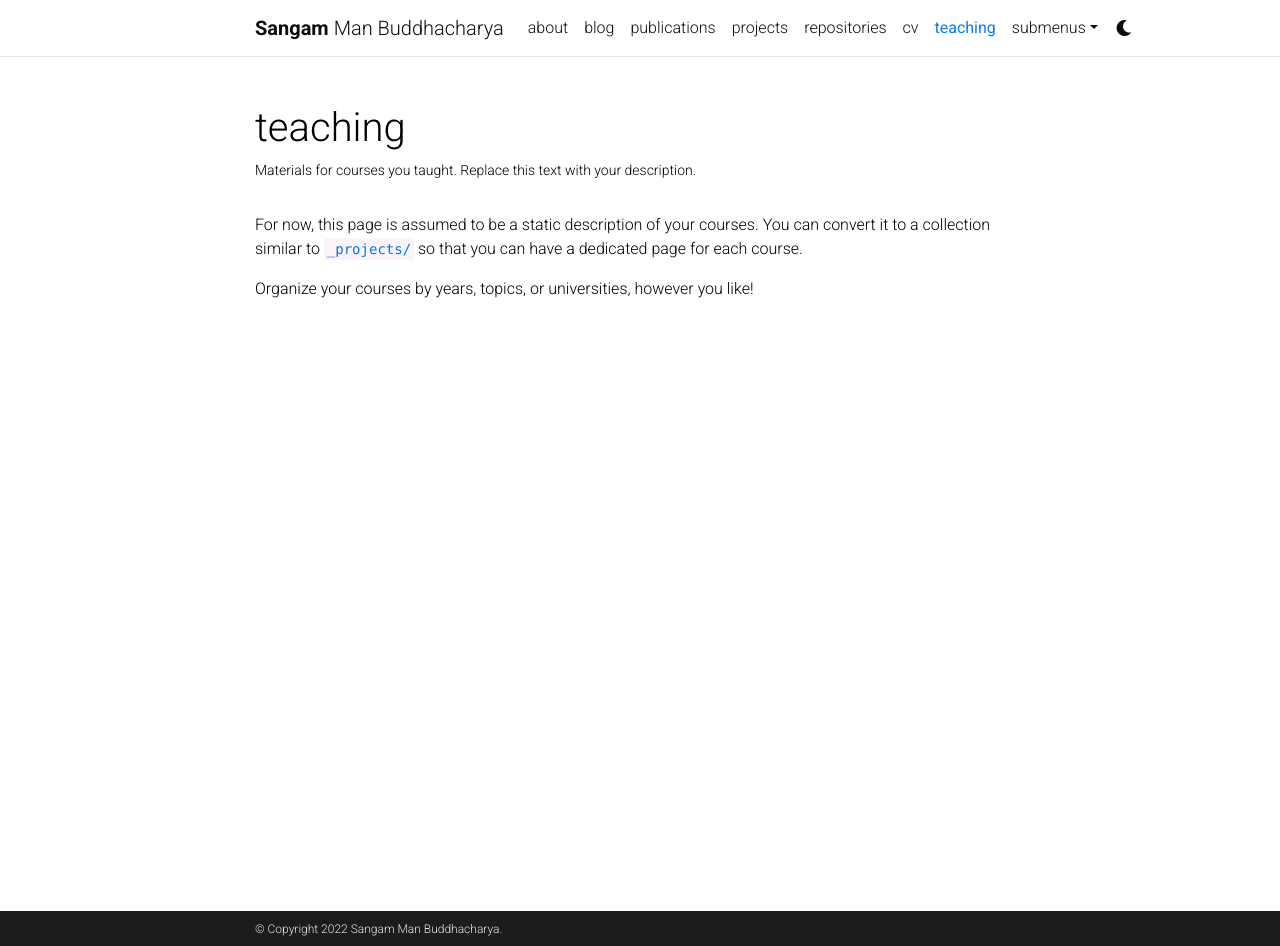
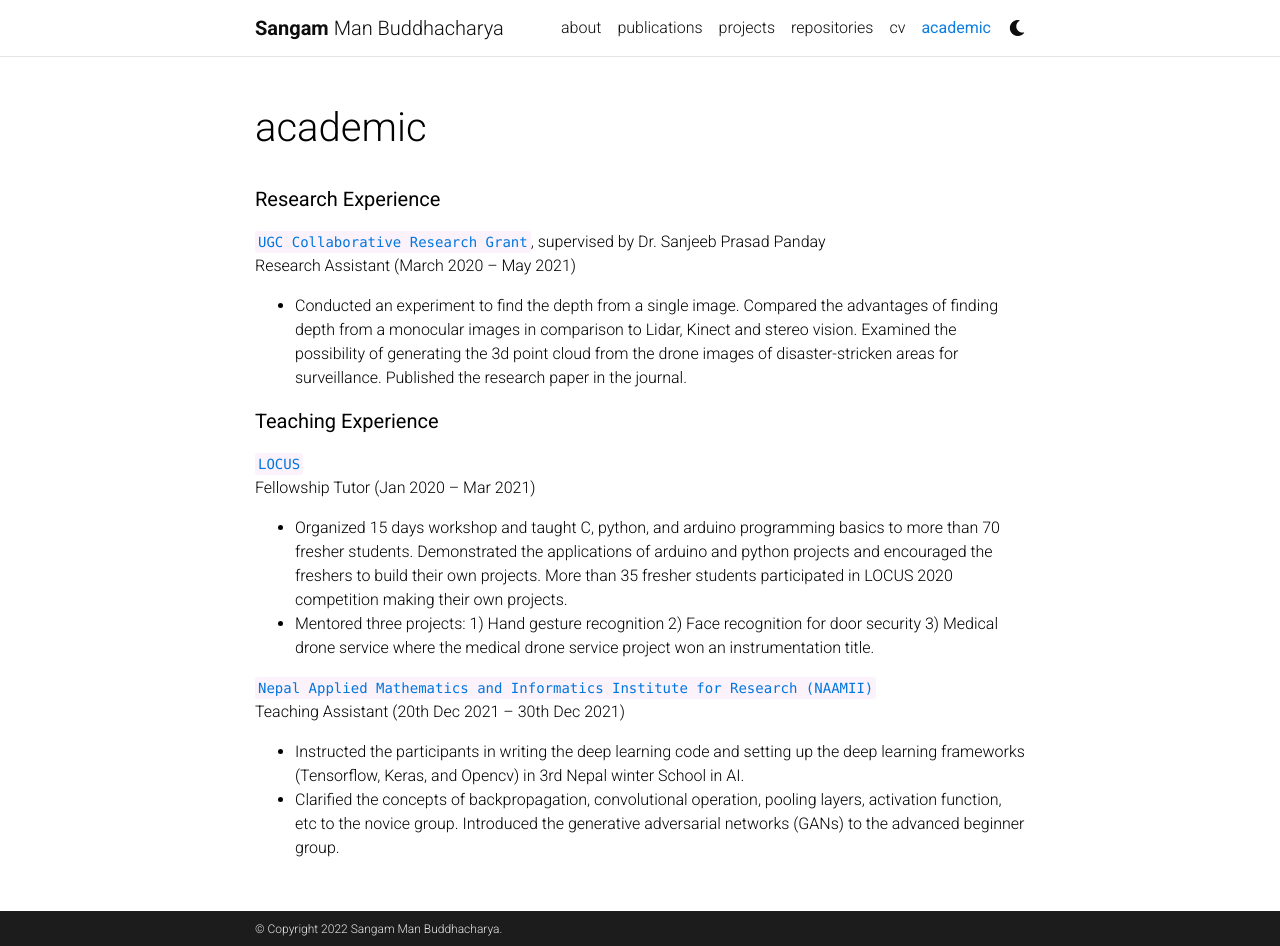
Before and after one commit to sanbuddhacharyas/sanbuddhacharyas.github.io, a Jekyll site: the page built from _pages/teaching.md, in a window 1280 px wide and 946 px high. Built offline with Jekyll 4.4.1, drawn with Linux system fonts in a browser that asks for light colours; comment, search, counter and statistics services are not loaded; a style sheet for code colours, icons or effects is not loaded.

Commit message:
remove blog

```diff
--- a/_config.yml
+++ b/_config.yml
@@ -107,17 +107,17 @@ bing_site_verification:  # out your bing-site-verification ID (Bing Webmaster)
 # Blog
 # -----------------------------------------------------------------------------
 
-blog_name: al-folio # blog_name will be displayed in your blog page
-blog_nav_title: blog # your blog must have a title for it to be displayed in the nav bar
-blog_description: a simple whitespace theme for academics
-permalink: /blog/:year/:title/
+blog_name:  # blog_name will be displayed in your blog page
+blog_nav_title:  # your blog must have a title for it to be displayed in the nav bar
+blog_description:
+permalink:
 
 # Pagination
 pagination:
   enabled: true
 
 # Comments
-disqus_shortname: al-folio # put your disqus shortname
+disqus_shortname:  # put your disqus shortname
 # https://help.disqus.com/en/articles/1717111-what-s-a-shortname
 
 # External sources.
@@ -134,15 +134,15 @@ external_sources:
 collections:
   news:
     defaults:
-      layout: post
-    output: true
-    permalink: /news/:path/
+    layout:
+    output: false
+    permalink:
   projects:
     output: true
     permalink: /projects/:path/
 
-news_scrollable: true # adds a vertical scroll bar if there are more than 3 news items
-news_limit: 5 # leave blank to include all the news in the `_news` folder
+news_scrollable: false # adds a vertical scroll bar if there are more than 3 news items
+news_limit: 0 # leave blank to include all the news in the `_news` folder
 
 # -----------------------------------------------------------------------------
 # Jekyll settings
--- a/_data/repositories.yml
+++ b/_data/repositories.yml
@@ -7,3 +7,4 @@ github_repos:
   - sanbuddhacharyas/cnn_smartphone_user_authentication
   - sanbuddhacharyas/Image-rectification
   - sanbuddhacharyas/Arrhythmia-prediction-Using-Convolutional-Neural-Network
+  - sanbuddhacharyas/Navigate_3D_scene_using_habitat_sim
--- a/_pages/teaching.md
+++ b/_pages/teaching.md
@@ -1,12 +1,37 @@
 ---
 layout: page
 permalink: /teaching/
-title: teaching
-description: Materials for courses you taught. Replace this text with your description.
+title: academic
+description:
 nav: true
 nav_order: 5
 ---
 
-For now, this page is assumed to be a static description of your courses. You can convert it to a collection similar to `_projects/` so that you can have a dedicated page for each course.
+<p style="font-size:20px"> <b>Research Experience </b></p>
 
-Organize your courses by years, topics, or universities, however you like!
+`UGC Collaborative Research Grant`, supervised by Dr. Sanjeeb Prasad Panday      <br>
+Research Assistant (March 2020 – May 2021)
+
+<ul>
+  <li>Conducted an experiment to find the depth from a single image. Compared the advantages of finding depth from a monocular images in comparison to Lidar, Kinect and stereo vision. Examined the possibility of generating the 3d point cloud from the drone images of disaster-stricken areas for surveillance. Published the research paper in the journal.</li>
+</ul>
+
+<p style="font-size:20px"> <b>Teaching Experience </b></p>
+
+`LOCUS`  <br>
+Fellowship Tutor  										     (Jan 2020 – Mar 2021)
+<ul>
+    <li>Organized 15 days workshop and taught C, python, and arduino programming basics to more than 70 fresher students. Demonstrated the applications of arduino and python projects and encouraged the freshers to build their own projects. More than 35 fresher students participated in LOCUS 2020 competition making their own projects.
+    </li>
+    <li>Mentored three projects: 1) Hand gesture recognition 2) Face recognition for door security 3) Medical drone service where the medical drone service project won an instrumentation title.
+    </li>
+</ul>
+
+`Nepal Applied Mathematics and Informatics Institute for Research (NAAMII)`
+Teaching Assistant			(20th Dec 2021 – 30th Dec 2021)
+<ul>
+    <li>Instructed the participants in writing the deep learning code and setting up the deep learning frameworks (Tensorflow, Keras, and Opencv) in 3rd Nepal winter School in AI.
+    </li>
+    <li>Clarified the concepts of backpropagation, convolutional operation, pooling layers, activation function, etc to the novice group. Introduced the generative adversarial networks (GANs) to the advanced beginner group.
+    </li>
+</ul>
```
Also changed, not shown: _news/announcement_1.md (deleted, +0 -7 lines), _news/announcement_2.md (deleted, +0 -31 lines), _news/announcement_3.md (deleted, +0 -7 lines), _pages/dropdown.md (deleted, +0 -13 lines), 1 other file.
